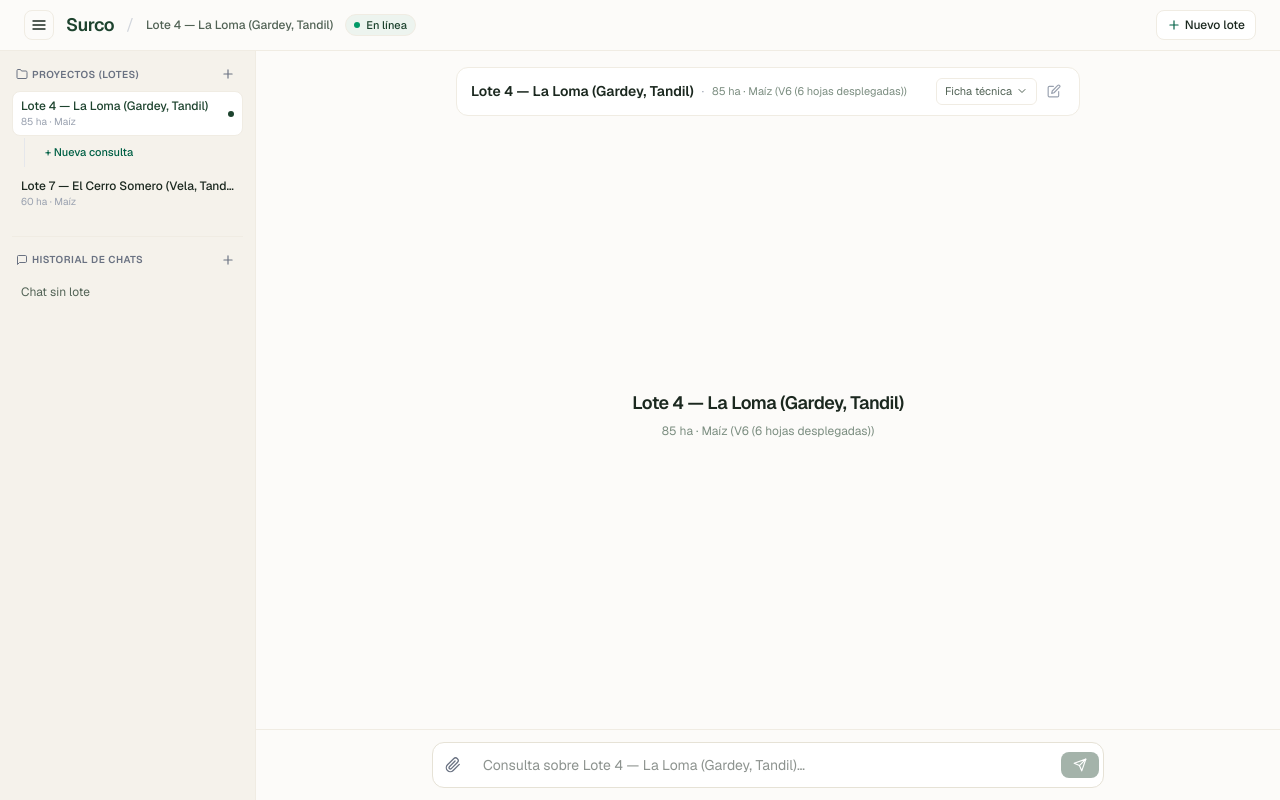
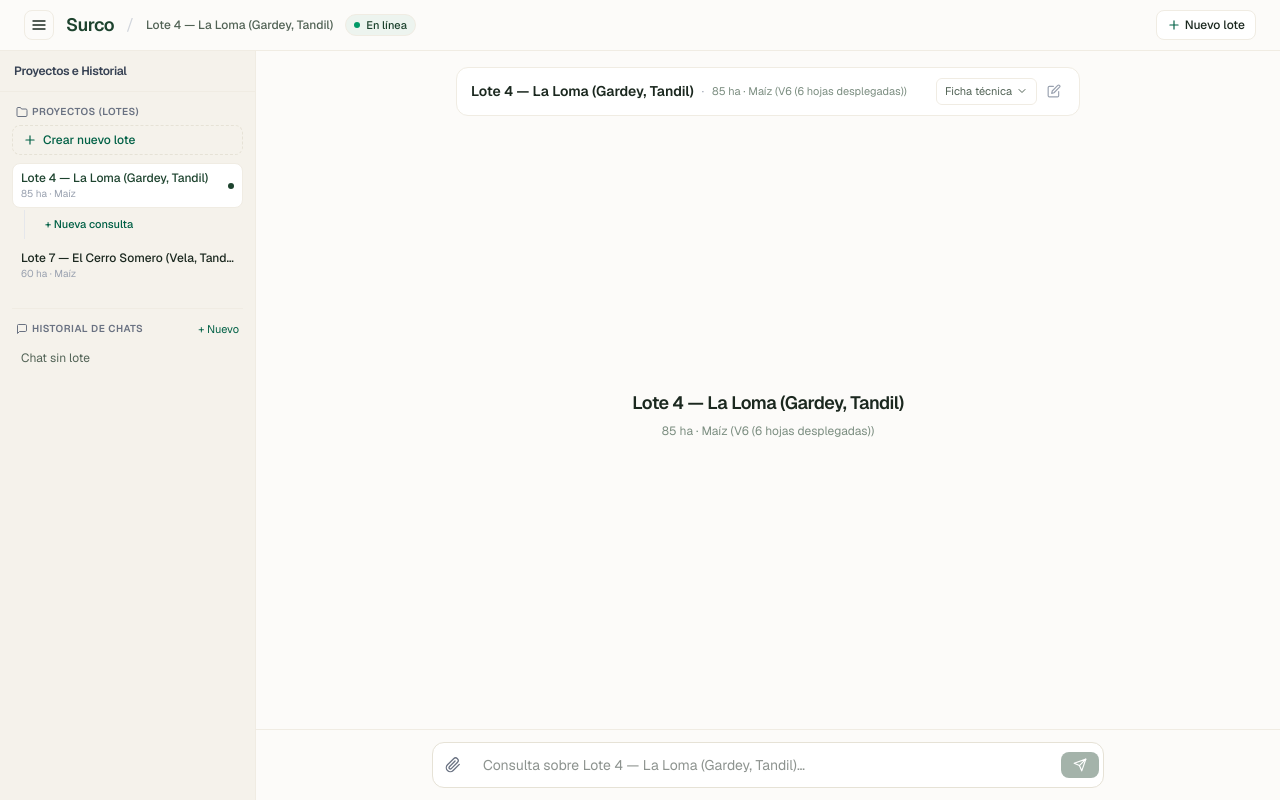
Before and after one commit to JereAguilar1/pingo-agro, a Next.js app: page /chat in a window 1280 px wide. Built offline with nearby package versions, Linux system fonts and the light colour scheme.

Commit message:
fix: remove overlapping plus button in drawer header and leave only the close x button

```diff
--- a/src/components/ProjectsSidebar.tsx
+++ b/src/components/ProjectsSidebar.tsx
@@ -43,6 +43,29 @@ export function ProjectsSidebar({
         borderColor: "var(--surco-border-light)",
       }}
     >
+      {/* Cabecera del sidebar: Título y únicamente la 'x' para cerrar cuando es drawer */}
+      <div
+        className="px-3.5 py-3 border-b flex items-center justify-between"
+        style={{ borderColor: "var(--surco-border-light)" }}
+      >
+        <span className="font-semibold text-xs text-gray-700 tracking-tight">
+          Proyectos e Historial
+        </span>
+
+        {/* Solo la 'x' arriba a la derecha */}
+        {isOpenMobile && (
+          <button
+            type="button"
+            onClick={onCloseMobile}
+            className="p-1 rounded-md text-gray-400 hover:text-gray-700 hover:bg-black/5 cursor-pointer transition-colors"
+            aria-label="Cerrar menú"
+            title="Cerrar menú"
+          >
+            <IconClose className="w-4 h-4" />
+          </button>
+        )}
+      </div>
+
       <div className="p-3 overflow-y-auto flex-1 flex flex-col gap-5">
         {/* Sección: Proyectos (Lotes) */}
         <div className="flex flex-col gap-1.5">
@@ -53,20 +76,23 @@ export function ProjectsSidebar({
               <IconFolder className="w-3 h-3" />
               Proyectos (Lotes)
             </span>
+          </div>
+
+          {/* Botón limpio para nuevo lote sin solaparse con la 'x' */}
           <button
             type="button"
             onClick={() => {
               onOpenNewLoteWizard();
               onCloseMobile();
             }}
-              className="p-1 rounded text-gray-500 hover:text-emerald-900 cursor-pointer"
-              title="Crear nuevo lote"
+            className="w-full text-left px-2.5 py-1.5 rounded-lg border border-dashed text-xs font-medium text-emerald-800 transition-colors hover:bg-black/5 flex items-center gap-1.5 cursor-pointer"
+            style={{ borderColor: "var(--surco-border)" }}
           >
             <IconPlus className="w-3.5 h-3.5" />
+            <span>Crear nuevo lote</span>
           </button>
-          </div>
 
-          <div className="flex flex-col gap-0.5">
+          <div className="flex flex-col gap-0.5 mt-0.5">
             {lotes.map((lote) => {
               const isLoteActive = activeLoteId === lote.id;
               const loteThreads = threads.filter((t) => t.loteId === lote.id);
@@ -150,7 +176,7 @@ export function ProjectsSidebar({
           </div>
         </div>
 
-        {/* Sección: Historial de Chats Generales */}
+        {/* Sección: Historial de Chats */}
         <div
           className="flex flex-col gap-1.5 border-t pt-3"
           style={{ borderColor: "var(--surco-border-light)" }}
@@ -168,10 +194,10 @@ export function ProjectsSidebar({
                 onSelectGeneralChat("new");
                 onCloseMobile();
               }}
-              className="p-1 rounded text-gray-500 hover:text-emerald-900 cursor-pointer"
+              className="text-[11px] text-emerald-800 hover:underline cursor-pointer"
               title="Nueva consulta general"
             >
-              <IconPlus className="w-3.5 h-3.5" />
+              + Nuevo
             </button>
           </div>
 
@@ -241,14 +267,6 @@ export function ProjectsSidebar({
         <div className="fixed inset-0 z-50 flex animate-fadeIn">
           <div className="relative z-50 h-full shadow-2xl flex">
             {sidebarContent}
-            <button
-              type="button"
-              onClick={onCloseMobile}
-              className="absolute top-2.5 right-2.5 p-1.5 rounded-lg bg-black/5 hover:bg-black/10 text-gray-500 cursor-pointer"
-              aria-label="Cerrar menú"
-            >
-              <IconClose className="w-4 h-4" />
-            </button>
           </div>
           <div
             className="flex-1 bg-black/25 backdrop-blur-xs transition-opacity"
```
Lines whose indentation alone changed are shown as unchanged.
